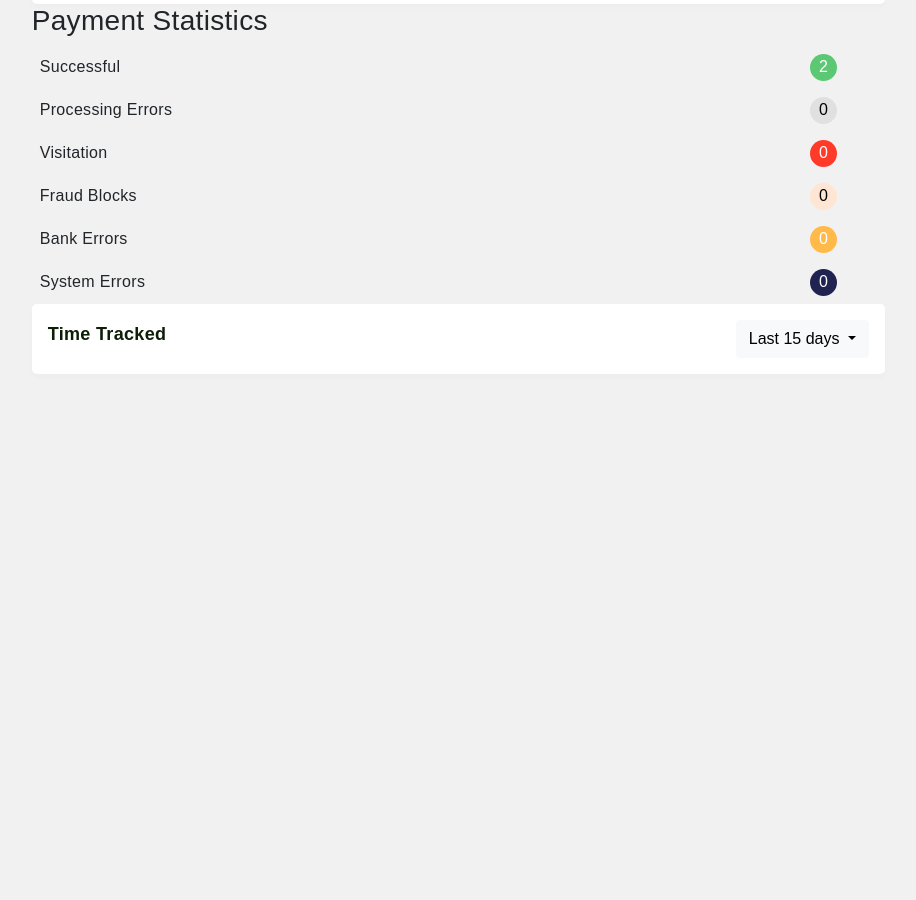
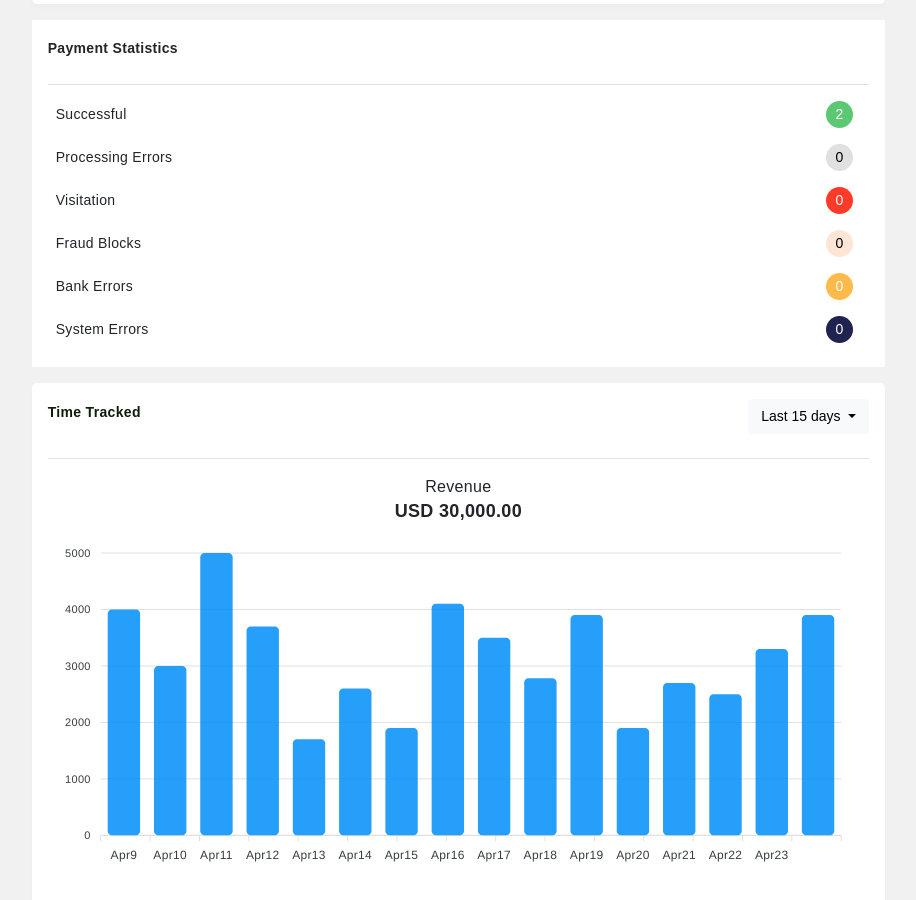
Before and after one commit to bukolastella/HostelsDashboard, a website: page agent dashboard/index.html in a window 1280 px wide. Shown: the part 1054-1954 px from the top of the page, without its empty margins (275-1191 px from the left). Before the commit the page ends 1524 px from the top, so only its background shows below. Drawn offline with nearby package versions, Linux system fonts and the light colour scheme.

Commit message:
done with analytic section

```diff
--- a/agent dashboard/index.html
+++ b/agent dashboard/index.html
@@ -1127,11 +1127,23 @@
             </div>
           </div>
         </div>
-        <!-- bottom part -->
-        <div>
-          <div>
-            <h3>Payment Statistics</h3>
-            <div class="d-flex justify-content-between flex-column ps-2 pe-5">
+
+        <div class="changeLayout mt-3">
+          <!-- bottom part -->
+          <div class="p-3 bg-white">
+            <h3 class="pb-4 border-bottom clh-24 fw-bold cfs-14">
+              Payment Statistics
+            </h3>
+            <div
+              class="
+                d-flex
+                justify-content-between
+                flex-column
+                ps-2
+                pe-3
+                cfs-14
+              "
+            >
               <div
                 class="d-flex justify-content-between align-items-center my-2"
               >
@@ -1166,11 +1178,23 @@
           </div>
           <!--  -->
           <div class="bg-white rounded-3 bs-chart px-2 py-3 p-sm-3">
-            <div class="d-flex justify-content-between cfs-18 clh-28 fw-bold">
-              <span class="hr-body-text-color">Time Tracked</span>
+            <div
+              class="
+                d-flex
+                justify-content-between
+                cfs-18
+                clh-28
+                fw-bold
+                pb-4
+                border-bottom
+              "
+            >
+              <span class="hr-body-text-color clh-26 fw-bold cfs-14"
+                >Time Tracked</span
+              >
               <div class="dropdown">
                 <button
-                  class="btn btn-light dropdown-toggle"
+                  class="btn btn-light dropdown-toggle cfs-14"
                   type="button"
                   id="dateDropDown1"
                   data-bs-toggle="dropdown"
@@ -1184,8 +1208,13 @@
                 </ul>
               </div>
             </div>
+            <!-- label -->
+            <div class="d-flex flex-column align-items-center pt-3">
+              <span>Revenue</span>
+              <span class="cfs-18 fw-bold clh-24">USD 30,000.00</span>
+            </div>
             <!-- CHARTS -->
-            <!-- <div id="Analyticschart"></div> -->
+            <div id="AnalyticsBarchart"></div>
           </div>
         </div>
       </main>
@@ -1306,5 +1335,70 @@
       chart.render();
       Analyticschart.render();
     </script>
+    <script>
+      // bar chart
+      var options = {
+        series: [
+          {
+            data: [
+              4000, 3000, 5000, 3700, 1700, 2600, 1900, 4100, 3500, 2780, 3900,
+              1900, 2700, 2500, 3300, 3900,
+            ],
+          },
+        ],
+        chart: {
+          type: "bar",
+          height: 350,
+        },
+        plotOptions: {
+          bar: {
+            borderRadius: 4,
+          },
+        },
+        dataLabels: {
+          enabled: false,
+        },
+        xaxis: {
+          categories: [
+            "Apr9",
+            "Apr10",
+            "Apr11",
+            "Apr12",
+            "Apr13",
+            "Apr14",
+            "Apr15",
+            "Apr16",
+            "Apr17",
+            "Apr18",
+            "Apr19",
+            "Apr20",
+            "Apr21",
+            "Apr22",
+            "Apr23",
+          ],
+        },
+        // responsive: [
+        //   {
+        //     breakpoint: 1000,
+        //     options: {
+        //       plotOptions: {
+        //         bar: {
+        //           horizontal: true,
+        //         },
+        //       },
+        //       legend: {
+        //         position: "bottom",
+        //       },
+        //     },
+        //   },
+        // ],
+      };
+
+      var chart = new ApexCharts(
+        document.querySelector("#AnalyticsBarchart"),
+        options
+      );
+      chart.render();
+    </script>
   </body>
 </html>
--- a/agent dashboard/sass/main.scss
+++ b/agent dashboard/sass/main.scss
@@ -422,6 +422,16 @@ main {
   @include AnalyticsNo();
   color: white;
 }
+.changeLayout {
+  display: grid;
+  grid-template-columns: 1fr 2fr;
+  column-gap: 1rem;
+  @media (max-width: 1310px) {
+    grid-template-columns: 1fr;
+    row-gap: 1rem;
+  }
+}
+
 @import "../node_modules/bootstrap/scss/functions";
 @import "../node_modules/bootstrap/scss/variables";
 @import "../node_modules/bootstrap/scss/utilities";
```
Also changed, not shown: agent dashboard/dist/main.css.
